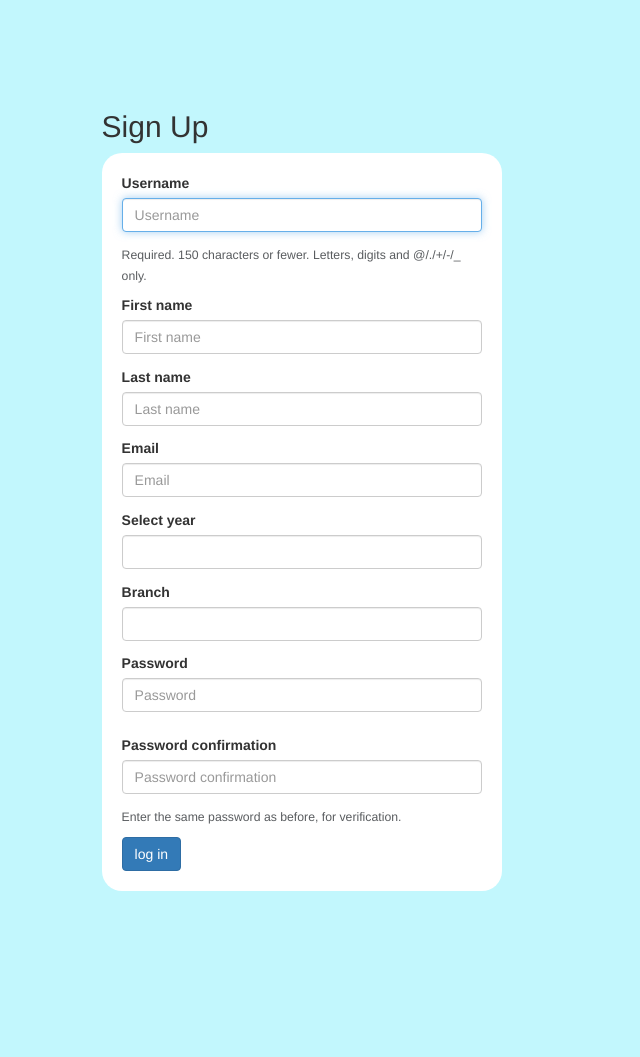
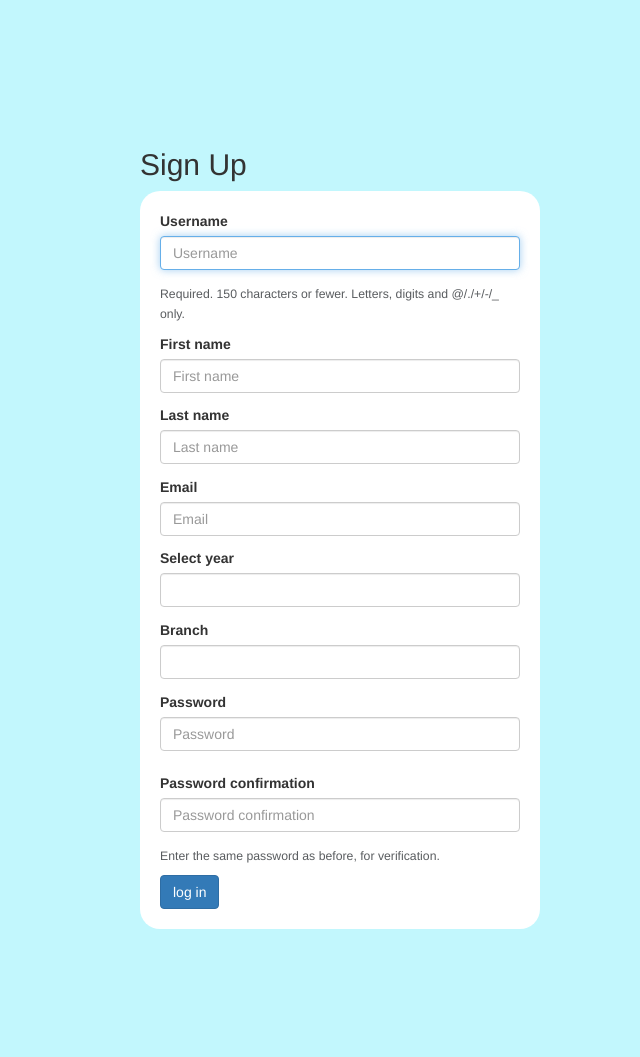
Before and after one commit to Shikhar-13/compsite, a Django app: page /users/register/ in a window 1280 px wide. Shown: the whole page, without its empty margins (3-643 px from the left). Before the commit the page ends 891 px from the top, so only its background shows below. Run offline with Django 4.2, Linux system fonts and the light colour scheme; some libraries are stand-ins or nearby versions.

Commit message:
new signup

```diff
--- a/static/users/signup.css
+++ b/static/users/signup.css
@@ -8,7 +8,7 @@
     background-color: aliceblue;
   }
 body {
-    padding: 7%;
+    padding: 10%;
     background-color: #b0f4fc;
     margin:40px auto;
   }
@@ -36,7 +36,7 @@ form{
     background-color: #ffffff;
     border-radius: 20px;
     max-width: 400px;
-    min-width: 250px;
+    min-width: 2;
 }
 h2{
     font-family: 'Trebuchet MS', 'Lucida Sans Unicode', 'Lucida Grande', 'Lucida Sans', Arial, sans-serif;
```
